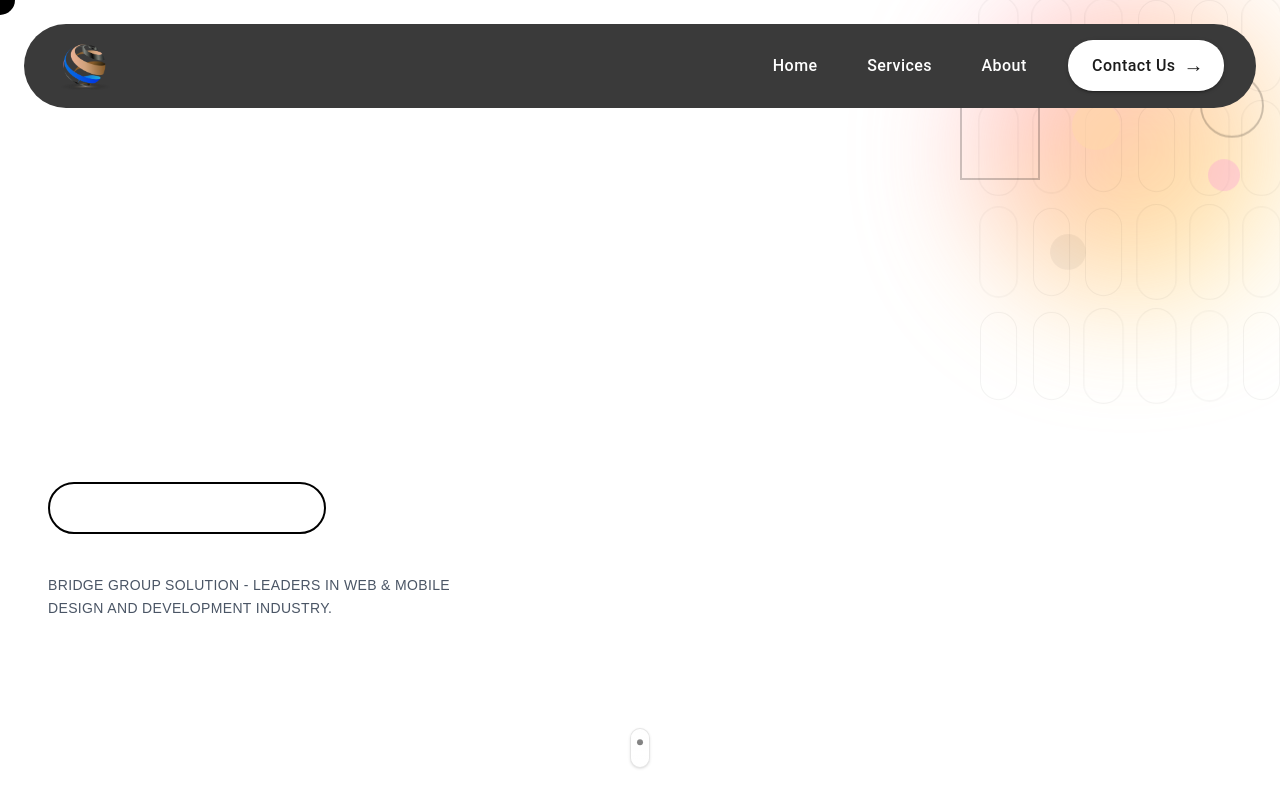
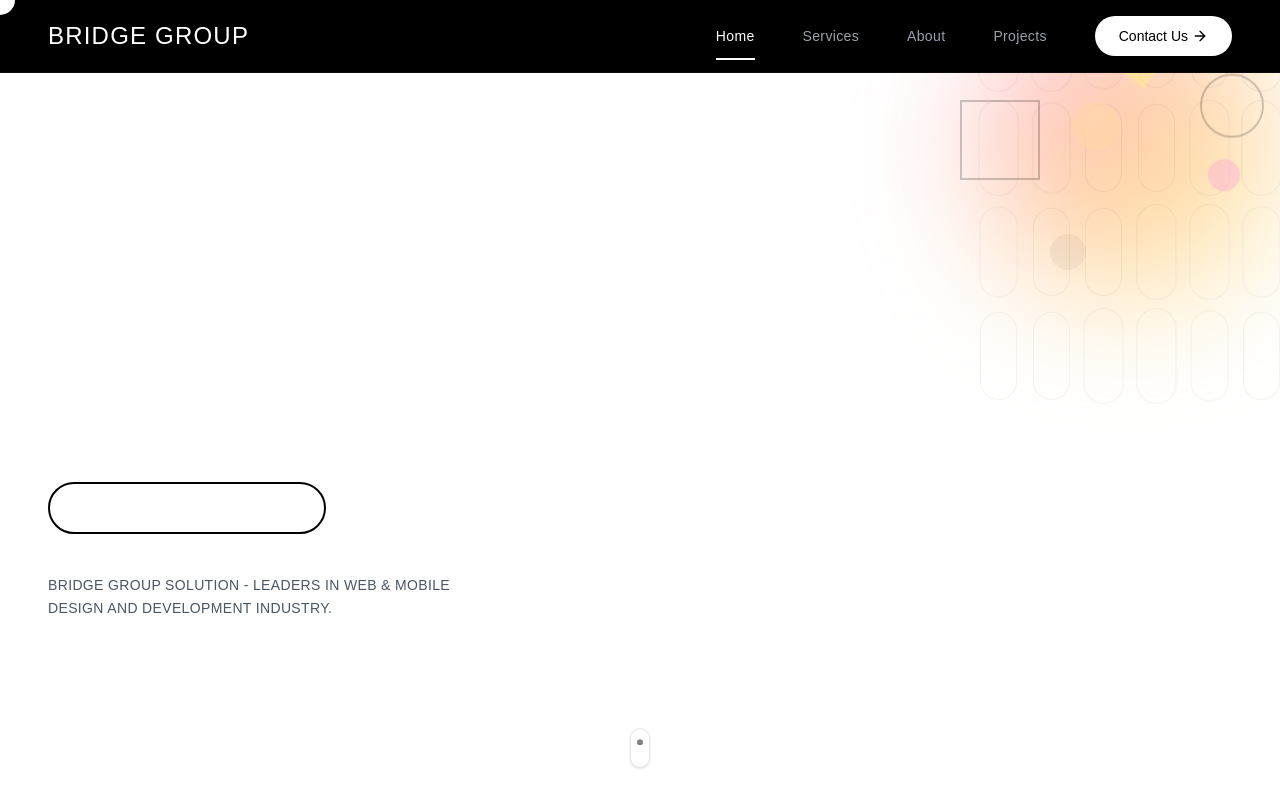
Before and after one commit to prabhat-021/BGS-Website, a Next.js app: page / in a window 1280 px wide. Shown: the top 800 px of the page. Built offline with nearby package versions, Linux system fonts and the light colour scheme.

Commit message:
update navbar

```diff
--- a/src/components/header/navbar.js
+++ b/src/components/header/navbar.js
@@ -1,218 +1,187 @@
 "use client";
-import NextLink from "next/link";
-import {
-  Box,
-  Container,
-  Stack,
-  Button,
-  IconButton,
-  Drawer,
-  useMediaQuery,
-  useTheme,
-  List,
-  ListItem,
-  ListItemText,
-  Divider,
-} from '@mui/material';
-import React, { useState, useEffect } from 'react';
-import Image from 'next/image';
-import MenuIcon from '@mui/icons-material/Menu';
-const navlogo = '/navlogo.png';
 
-export default function Navbar() {
-  const theme = useTheme();
-  const isMobile = useMediaQuery(theme.breakpoints.down('md'));
-  const [mobileOpen, setMobileOpen] = useState(false);
+import { useState, useEffect, useRef } from "react";
+import Link from "next/link";
+import { motion, AnimatePresence, useMotionValue, useSpring } from "framer-motion";
+import { Menu, X, ChevronRight, ArrowRight } from "lucide-react";
+
+const navItems = [
+  { label: "Home", href: "/" },
+  { label: "Services", href: "/services" },
+  { label: "About", href: "/about" },
+  { label: "Projects", href: "/projects" },
+];
+
+export default function MainNav() {
+  const [mobileMenuOpen, setMobileMenuOpen] = useState(false);
   const [scrolled, setScrolled] = useState(false);
-  const [prevScrollPos, setPrevScrollPos] = useState(0);
-  const [visible, setVisible] = useState(true);
+  const [activeItem, setActiveItem] = useState("Home");
+  const [hoveredItem, setHoveredItem] = useState(null);
+
+  const navRef = useRef(null);
+  const mouseX = useMotionValue(0);
+  const mouseY = useMotionValue(0);
+
+  const springConfig = { damping: 25, stiffness: 300 };
+  const springX = useSpring(mouseX, springConfig);
+  const springY = useSpring(mouseY, springConfig);
 
   useEffect(() => {
     const handleScroll = () => {
-      const currentScrollPos = window.scrollY;
-
-      // Show navbar when scrolling up or at the top
-      setVisible(prevScrollPos > currentScrollPos || currentScrollPos < 10);
-      setPrevScrollPos(currentScrollPos);
-      setScrolled(currentScrollPos > 50);
+      setScrolled(window.scrollY > 20);
     };
 
-    window.addEventListener('scroll', handleScroll);
-    return () => window.removeEventListener('scroll', handleScroll);
-  }, [prevScrollPos]);
+    window.addEventListener("scroll", handleScroll);
+    return () => window.removeEventListener("scroll", handleScroll);
+  }, []);
 
-  const handleDrawerToggle = () => {
-    setMobileOpen(!mobileOpen);
+  useEffect(() => {
+    const handleMouseMove = (e) => {
+      if (navRef.current) {
+        const rect = navRef.current.getBoundingClientRect();
+        mouseX.set(e.clientX - rect.left);
+        mouseY.set(e.clientY - rect.top);
+      }
     };
 
-  const navItems = [
-    { label: 'Home', href: '/Home' },
-    { label: 'Services', href: '/services' },
-    { label: 'About', href: '/about' },
-  ];
+    window.addEventListener("mousemove", handleMouseMove);
+    return () => window.removeEventListener("mousemove", handleMouseMove);
+  }, [mouseX, mouseY]);
 
-  const drawer = (
-    <Box sx={{ width: 250, p: 2 }}>
-      <List>
-        {navItems.map((item) => (
-          <ListItem key={item.label} component={NextLink} href={item.href} sx={{ py: 2 }}>
-            <ListItemText
-              primary={item.label}
-              sx={{
-                color: '#1C1C1C',
-                '& .MuiTypography-root': {
-                  fontSize: '16px',
-                  fontWeight: 500,
-                }
+  return (
+    <>
+      <header
+        className={`fixed top-0 left-0 w-full z-50 transition-all duration-500 ${
+          scrolled
+            ? "py-3 bg-black/90 backdrop-blur-lg border-b border-white/10"
+            : "py-4 bg-black border-b border-white/5"
+        }`}
+      >
+        <div className="container mx-auto px-6 md:px-12">
+          <div className="flex items-center justify-between">
+            <Link href="/" className="flex items-center group">
+              <motion.span
+                className="text-2xl font-extralight text-white tracking-wider"
+                whileHover={{ x: 3 }}
+                transition={{ type: "spring", stiffness: 400, damping: 10 }}
+              >
+                BRIDGE GROUP
+              </motion.span>
+            </Link>
+
+            <nav ref={navRef} className="hidden md:flex items-center space-x-12 relative">
+              <motion.div
+                className="absolute bottom-0 h-[2px] bg-white opacity-30 rounded-full"
+                style={{
+                  width: hoveredItem ? "24px" : "0px",
+                  left: springX,
+                  top: springY,
+                  translateX: "-50%",
+                  translateY: "8px",
+                  opacity: hoveredItem ? 0.5 : 0,
+                }}
+                transition={{
+                  width: { duration: 0.2 },
+                  opacity: { duration: 0.2 },
                 }}
               />
-          </ListItem>
+
+              {navItems.map((item) => (
+                <Link
+                  key={item.label}
+                  href={item.href}
+                  className="relative py-2 group"
+                  onClick={() => setActiveItem(item.label)}
+                  onMouseEnter={() => setHoveredItem(item.label)}
+                  onMouseLeave={() => setHoveredItem(null)}
+                >
+                  <span
+                    className={`text-sm tracking-wide font-light transition-colors duration-300 ${
+                      activeItem === item.label ? "text-white" : "text-gray-400 group-hover:text-white"
+                    }`}
+                  >
+                    {item.label}
+                  </span>
+                  <motion.span
+                    className="absolute -bottom-1 left-0 h-[2px] bg-white"
+                    initial={{ width: activeItem === item.label ? "100%" : "0%" }}
+                    animate={{
+                      width: activeItem === item.label ? "100%" : hoveredItem === item.label ? "100%" : "0%",
+                    }}
+                    transition={{ duration: 0.3, ease: [0.22, 1, 0.36, 1] }}
+                  />
+                </Link>
               ))}
-        <Divider sx={{ my: 2 }} />
-        <ListItem component={NextLink} href="/contact" sx={{ py: 2 }}>
-          <Button
-            fullWidth
-            variant="contained"
-            sx={{
-              backgroundColor: '#1C1C1C',
-              color: 'white',
-              borderRadius: '25px',
-              textTransform: 'none',
-              fontSize: '16px',
-              '&:hover': {
-                backgroundColor: '#333',
-              }
-            }}
+
+              <Link href="/contact">
+                <motion.button
+                  className="group relative overflow-hidden bg-white text-black rounded-full px-6 py-2.5 text-sm font-medium transition-all duration-300 flex items-center"
+                  whileHover="hover"
+                  whileTap="tap"
+                  variants={{ hover: {}, tap: { scale: 0.97 } }}
+                >
+                  <motion.span
+                    className="relative z-10 flex items-center"
+                    variants={{ hover: { x: 3 } }}
+                    transition={{ duration: 0.3 }}
                   >
                     Contact Us
-          </Button>
-        </ListItem>
-      </List>
-    </Box>
-  );
+                    <motion.div
+                      className="ml-1"
+                      variants={{ hover: { x: 2, opacity: 1 } }}
+                      transition={{ duration: 0.3 }}
+                    >
+                      <ArrowRight className="h-4 w-4" />
+                    </motion.div>
+                  </motion.span>
+                </motion.button>
+              </Link>
+            </nav>
 
-  return (
-    <Container
-      maxWidth="xl"
-      sx={{
-        mt: 3,
-        position: 'fixed',
-        top: 0,
-        left: '50%',
-        transform: `translateX(-50%) translateY(${visible ? '0' : '-100%'})`,
-        zIndex: 1000,
-        transition: 'transform 0.3s ease-in-out',
-      }}
+            <motion.button
+              className="md:hidden text-white p-2 rounded-full"
+              onClick={() => setMobileMenuOpen(!mobileMenuOpen)}
+              aria-label="Toggle menu"
+              whileTap={{ scale: 0.9 }}
             >
-      <Box
-        sx={{
-          display: 'flex',
-          justifyContent: 'space-between',
-          alignItems: 'center',
-          py: 2,
-          px: 4,
-          backgroundColor: visible ? '#3A3A3A' : 'transparent',
-          borderRadius: '50px',
-          transition: 'all 0.3s ease',
-        }}
+              <AnimatePresence mode="wait" initial={false}>
+                <motion.div
+                  key={mobileMenuOpen ? "close" : "open"}
+                  initial={{ opacity: 0, rotate: mobileMenuOpen ? -90 : 90 }}
+                  animate={{ opacity: 1, rotate: 0 }}
+                  exit={{ opacity: 0, rotate: mobileMenuOpen ? 90 : -90 }}
+                  transition={{ duration: 0.2 }}
                 >
-        <NextLink href="/" passHref style={{ textDecoration: 'none' }}>
-          <Stack direction="row" spacing={1} alignItems="center">
-            <Image
-              src={navlogo}
-              alt="Studio Logo"
-              width={isMobile ? 50 : 60}
-              height={isMobile ? 16 : 20}
-              style={{
-                objectFit: 'contain',
-                filter: visible ? 'invert(1)' : 'none'
-              }}
-            />
-          </Stack>
-        </NextLink>
+                  {mobileMenuOpen ? <X size={24} /> : <Menu size={24} />}
+                </motion.div>
+              </AnimatePresence>
+            </motion.button>
+          </div>
+        </div>
+      </header>
 
-        {isMobile ? (
-          <IconButton
-            color="inherit"
-            aria-label="open drawer"
-            edge="start"
-            onClick={handleDrawerToggle}
-            sx={{ color: visible ? 'white' : '#1C1C1C' }}
+      <AnimatePresence>
+        {mobileMenuOpen && (
+          <motion.div
+            initial={{ opacity: 0, height: 0 }}
+            animate={{ opacity: 1, height: "auto" }}
+            exit={{ opacity: 0, height: 0 }}
+            transition={{ duration: 0.3, ease: [0.33, 1, 0.68, 1] }}
+            className="fixed top-[65px] left-0 right-0 z-40 md:hidden bg-black/95 backdrop-blur-xl border-b border-white/10 overflow-hidden"
           >
-            <MenuIcon />
-          </IconButton>
-        ) : (
-          <Stack direction="row" spacing={4} alignItems="center">
-            {navItems.map((item) => (
-              <NextLink key={item.label} href={item.href} passHref style={{ textDecoration: 'none' }}>
-                <Button
-                  sx={{
-                    color: visible ? 'white' : '#1C1C1C',
-                    textTransform: 'none',
-                    fontSize: '16px',
-                    position: 'relative',
-                    '&:hover': {
-                      backgroundColor: 'transparent',
-                      opacity: 0.8,
-                      '&::after': {
-                        transform: 'scaleX(1)',
-                      },
-                    },
-                    '&::after': {
-                      content: '""',
-                      position: 'absolute',
-                      left: 0,
-                      bottom: -2,
-                      width: '100%',
-                      height: '2px',
-                      backgroundColor: visible ? 'white' : '#1C1C1C',
-                      transform: 'scaleX(0)',
-                      transition: 'transform 0.3s ease',
-                    },
-                  }}
-                >
-                  {item.label}
-                </Button>
-              </NextLink>
+            <div className="px-6 py-6 space-y-1">
+              {navItems.map((item, index) => (
+                <motion.div key={item.label} initial={{ opacity: 0, x: -10 }} animate={{ opacity: 1, x: 0 }}>
+                  <Link href={item.href} className="flex items-center justify-between py-4 border-b border-white/10">
+                    <span className="font-light tracking-wide">{item.label}</span>
+                    <ChevronRight className="h-4 w-4 opacity-50" />
+                  </Link>
+                </motion.div>
               ))}
-            <Button
-              variant="contained"
-              sx={{
-                backgroundColor: visible ? 'white' : '#1C1C1C',
-                color: visible ? '#1C1C1C' : 'white',
-                borderRadius: '25px',
-                px: 3,
-                py: 1,
-                textTransform: 'none',
-                fontSize: '16px',
-                '&:hover': {
-                  backgroundColor: visible ? 'white' : '#1C1C1C',
-                  opacity: 0.9,
-                }
-              }}
-              endIcon={<span>→</span>}
-            >
-              Contact Us
-            </Button>
-          </Stack>
+            </div>
+          </motion.div>
         )}
-
-        <Drawer
-          variant="temporary"
-          anchor="right"
-          open={mobileOpen}
-          onClose={handleDrawerToggle}
-          ModalProps={{
-            keepMounted: true,
-          }}
-          sx={{
-            display: { xs: 'block', md: 'none' },
-            '& .MuiDrawer-paper': { boxSizing: 'border-box', width: 250 },
-          }}
-        >
-          {drawer}
-        </Drawer>
-      </Box>
-    </Container>
+      </AnimatePresence>
+    </>
   );
 }
```
Lines whose indentation alone changed are shown as unchanged.
